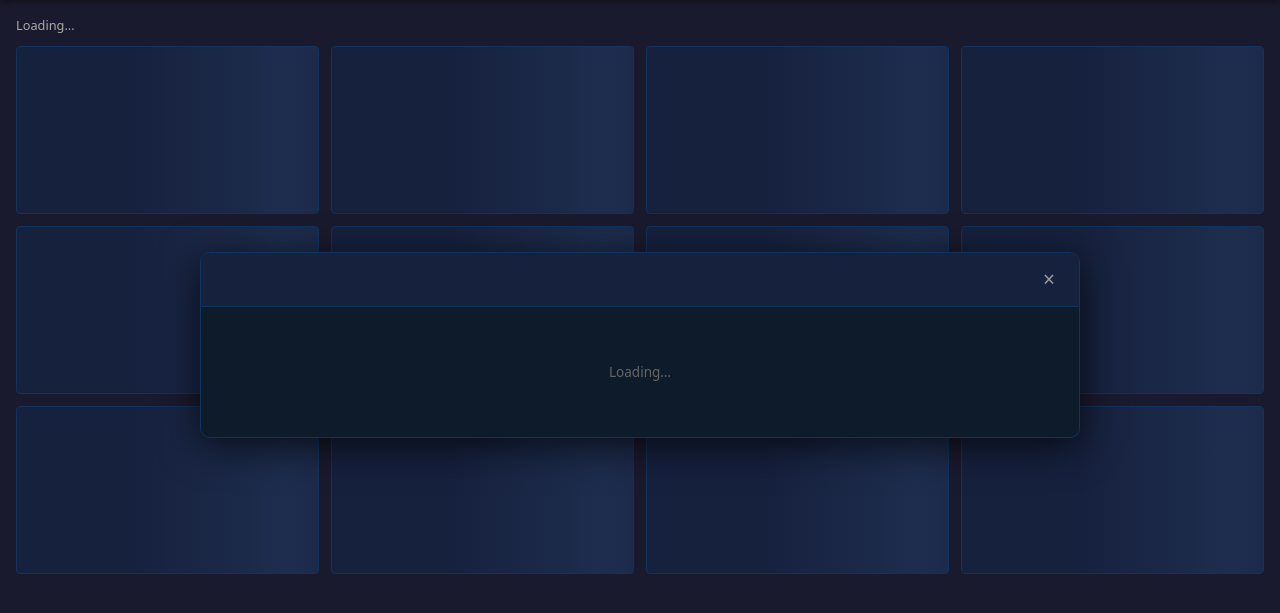
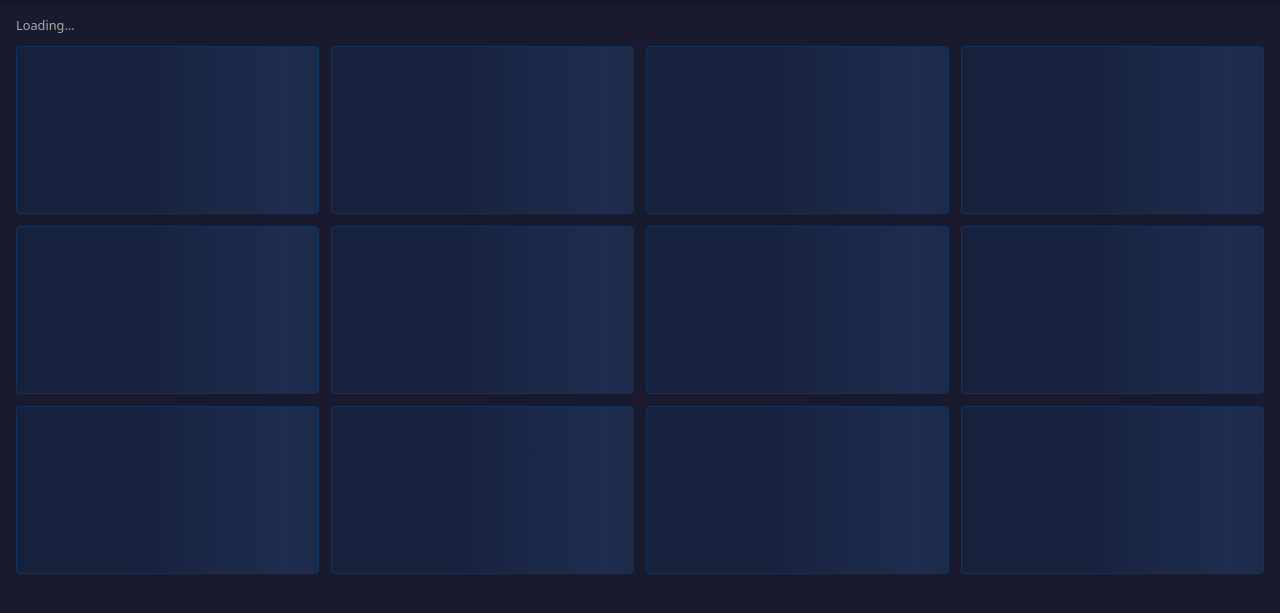
Before and after one commit to skingd/UniversesAtWar, a Flask app: page / in a window 1280 px wide. Shown: the part 55-668 px from the top of the page. Run offline with Flask 3, Linux system fonts and the light colour scheme.

Commit message:
fix: ensure card modal honors [hidden] attribute (display:flex was overriding it)

```diff
--- a/src/webapp/static/app.css
+++ b/src/webapp/static/app.css
@@ -248,6 +248,9 @@ button { cursor: pointer; }
 /* ===== Unit card modal ===== */
 body.modal-open { overflow: hidden; }
 
+.card-modal-backdrop[hidden],
+.card-modal[hidden] { display: none !important; }
+
 .card-modal-backdrop {
   position: fixed; inset: 0; z-index: 400;
   background: rgba(0,0,0,.7);
```
